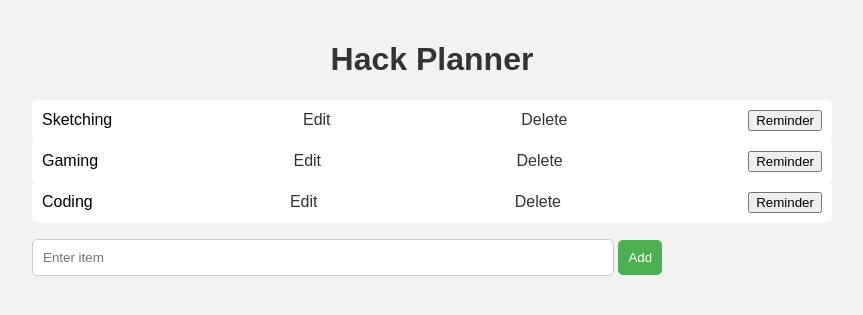
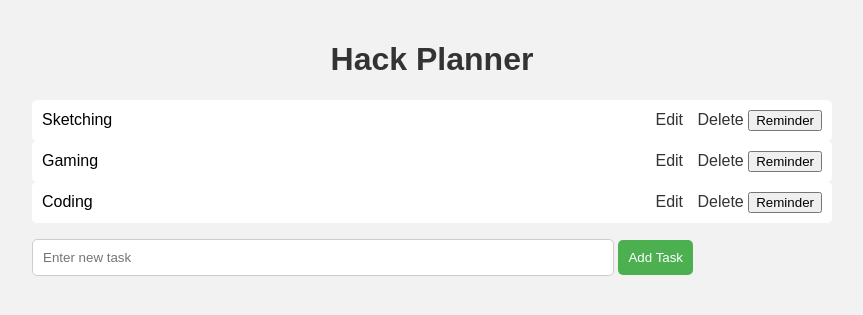
Before and after one commit to banerjeesoumya/Hack-Planner, a Flask app: page / in a window 1280 px wide. Shown: the top 315 px of the page, without its empty margins (208-1071 px from the left). Run offline with Flask 3, Linux system fonts and the light colour scheme; data comes from the database, SQL or seed files in the repository.

Commit message:
Fixed the positioning of certain things

```diff
--- a/templates/checklist.html
+++ b/templates/checklist.html
@@ -1,37 +1,38 @@
 <!DOCTYPE html>
-<html>
+<html lang="en">
 <head>
+    <meta charset="UTF-8">
+    <meta name="viewport" content="width=device-width, initial-scale=1.0">
     <title>Hack Planner App</title>
-        <link rel="stylesheet" type = "text/css" href="{{ url_for('static', filename = 'style.css') }}">
+    <link rel="stylesheet" href="{{ url_for('static', filename='style.css') }}">
 </head>
 <body>
-        <div class = "container">
+    <div class="container">
         <h1>Hack Planner</h1>
-        <ul class = "checklist-items">
+        <ul class="checklist-items">
             {% for item in items %}
             <li>
-                {{ item[1] }}
-                <a href="/edit/{{ item[0] }}">Edit</a>
-                <a href="/delete/{{ item[0] }}">Delete</a>
-                <button onclick="setReminder('{{item[1]}}')">Reminder</button>
+                <span class="item-text">{{ item[1] }}</span>
+                <div class="actions">
+                    <a href="/edit/{{ item[0] }}" class="edit-btn">Edit</a>
+                    <a href="/delete/{{ item[0] }}" class="delete-btn">Delete</a>
+                    <button onclick="setReminder('{{ item[1] }}')" class="reminder-btn">Reminder</button>
+                </div>
             </li>
             {% endfor %}
         </ul>
-        <form class = "add-form" action="/add" method="post">
-            <input type="text" name = "item" placeholder="Enter item">
-            <button type="submit">Add</button>
+        <form class="add-form" action="/add" method="post">
+            <input type="text" name="item" placeholder="Enter new task" class="input-field">
+            <button type="submit" class="add-btn">Add Task</button>
         </form>
     </div>
 
     <script>
-        /**Function to set reminder to the user of their added task */
-
-        function setReminder(item)
-        {
-            setTimeout(function()
-            {
-                var reminder = confirm ("Reminder: " + item);
-            }, 5 * 1000); //5 seconds in milliseconds
+        /** Function to set reminder to the user of their added task */
+        function setReminder(item) {
+            setTimeout(function() {
+                var reminder = confirm("Reminder: " + item);
+            }, 5000); // 5 seconds in milliseconds
         }
     </script>
 </body>
```
Also changed, not shown: templates/edit.html (+15 -12 lines). Lines whose indentation alone changed are shown as unchanged.
